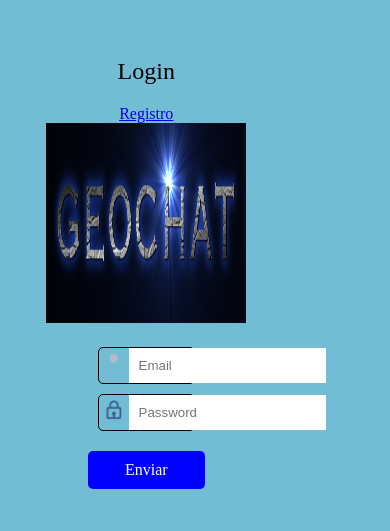
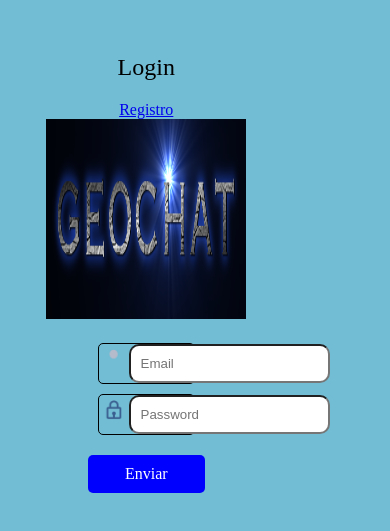
Before and after one commit to maximiliano745/Geochat-Native-web, a React Native app: screen / in a window 390 px wide. Shown: the part 149-680 px from the top of the page. Built offline with nearby package versions, Linux system fonts and the light colour scheme; no server answers.

Commit message:
viendo el login y su lon,lat

```diff
--- a/App.js
+++ b/App.js
@@ -62,6 +62,9 @@ const App = () => {
 
   useEffect(() => {
     navigator.geolocation.getCurrentPosition(success, error, options);
+
+    setLon(+sessionStorage.getItem('lon'));
+    setLat(+sessionStorage.getItem('lat'));
   }, [lon,lat]); // Ejecutar una vez al montar el componente
 
 
--- a/Paginas/Login.tsx
+++ b/Paginas/Login.tsx
@@ -67,6 +67,7 @@ const Login = () => {
           <img src={require('../imagenes/logo.png')} alt="logo" style={{ width: 200, height: 200 }} />
         </div>
 
+
         <div style={{ width: '100%', marginBottom: 20 }}>
           <div style={{ display: 'flex', alignItems: 'flex-start', border: '1px solid', borderRadius: 5 }}>
             <img src={require('../imagenes/account.png')} alt="icono cuenta" style={{ width: 20, height: 20, margin: 5 }} />
@@ -75,7 +76,7 @@ const Login = () => {
               value={inputValues.email}
               onChange={(e) => handleChange('email', e.target.value)}
               placeholder="Email"
-              style={{ flex: 1, padding: 10, border: 'none' }}
+              style={{ padding: 10, borderRadius: 10 }}
             />
           </div>
 
@@ -87,7 +88,7 @@ const Login = () => {
               onChange={(e) => handleChange('password', e.target.value)}
               placeholder="Password"
               type="password"
-              style={{ flex: 1, padding: 10, border: 'none' }}
+              style={{padding: 10, borderRadius: 10}}
             />
           </div>
         </div>
--- a/Paginas/Mapa.jsx
+++ b/Paginas/Mapa.jsx
@@ -26,7 +26,6 @@ const Mapa = ({ lon, lat }) => {
   // }
 
   useEffect(() => {
-
     const mapDiv = document.querySelector('.leaflet-container');
     if (mapDiv) {
       const { top, right } = mapDiv.getBoundingClientRect();
```
